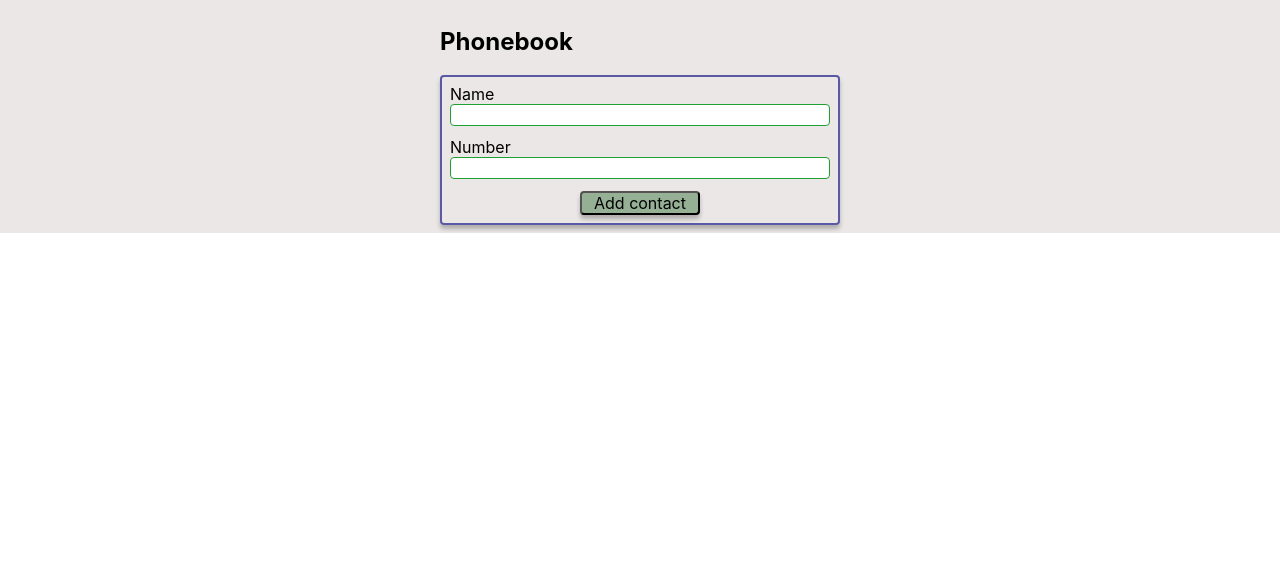
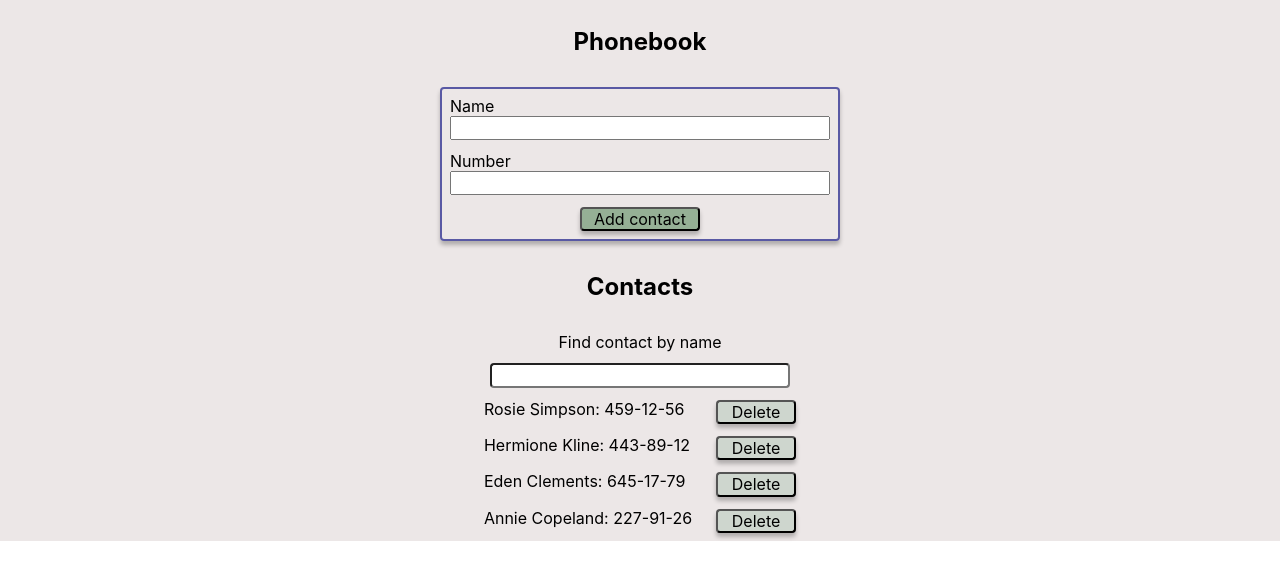
Before and after one commit to Victoria-Panayoti/goit-react-hw-08-phonebook, a React (Create React App) app: page / in a window 1280 px wide. Shown: the top 580 px of the page. Built offline with nearby package versions, Linux system fonts and the light colour scheme.

Commit message:
set contacts to LS

```diff
--- a/src/components/App.jsx
+++ b/src/components/App.jsx
@@ -1,21 +1,88 @@
-import { React, Component } from 'react';
-import { ContactForm } from './ContactForm/ContactForm';
+import React, { Component } from 'react';
+import { Contacts } from './Contacts/Contacts';
+import { Filter } from './Filter/Filter';
+import { PhonebookForm } from './Form/Form';
 import { GlobalStyle } from './GlobalStyle';
 import { Layout } from './Layout/Layout';
 
 export class App extends Component {
   state = {
-    contacts: [],
+    contacts: [
+      { id: 'id-1', name: 'Rosie Simpson', number: '459-12-56' },
+      { id: 'id-2', name: 'Hermione Kline', number: '443-89-12' },
+      { id: 'id-3', name: 'Eden Clements', number: '645-17-79' },
+      { id: 'id-4', name: 'Annie Copeland', number: '227-91-26' },
+    ],
+    filter: '',
   };
+
   addContact = newContact => {
-    this.setState(prevState => ({
-      contacts: [...prevState.contact, newContact]
+    const { contacts } = this.state;
+    const alreadyExistingName = contacts.find(
+      contact =>
+        contact.name.toLowerCase() === newContact.name.toLocaleLowerCase()
+    );
+    const alreadyExistingNumber = contacts.find(
+      contact => contact.number === newContact.number
+    );
+
+    if (alreadyExistingName || alreadyExistingNumber) {
+      alert(
+        `${newContact.name} or ${newContact.number} is already in contacts`
+      );
+    } else {
+      this.setState(prevState => ({
+        contacts: [...prevState.contacts, newContact],
+      }));
+    }
+  };
+
+  searchContact = e => {
+    this.setState({ filter: e.currentTarget.value });
+  };
+
+  showContact = () => {
+    return [...this.state.contacts].filter(contact =>
+      contact.name.toLowerCase().includes(this.state.filter.toLocaleLowerCase())
+    );
+  };
+  deleteContact = id => {
+    this.setState(state => ({
+      contacts: state.contacts.filter(contact => contact.id !== id),
     }));
+  };
+
+  componentDidMount() {
+    const savedContacts = localStorage.getItem('contacts');
+    console.log('Component DidMount');
+    if (savedContacts !== null) {
+      this.setState({ contacts: JSON.parse(savedContacts) });
+    } else {
+      this.setState({ contacts: this.state.contacts });
+    }
   }
+  componentDidUpdate(prevProps, prevState) {
+    console.log('DidUpdate');
+    console.log('prevState', prevState);
+    console.log('this state', this.state);
+    if (prevState.contacts !== this.state.contacts) {
+      localStorage.setItem('contacts', JSON.stringify(this.state.contacts));
+    }
+  }
+
   render() {
+    console.log('render');
+    const { filter } = this.state;
+    const showContact = this.showContact();
     return (
       <Layout>
-        <ContactForm onSubmit={this.addContact} />
+        <h2>Phonebook</h2>
+        <PhonebookForm onSave={this.addContact} />
+        <h2>Contacts</h2>
+        <Filter search={filter} onSearch={this.searchContact} />
+        {showContact && (
+          <Contacts contacts={showContact} onDelete={this.deleteContact} />
+        )}
         <GlobalStyle />
       </Layout>
     );
--- a/src/components/ContactForm/ContactForm.jsx
+++ /dev/null
@@ -1,66 +0,0 @@
-import PropTypes from 'prop-types';
-import { Formik } from 'formik';
-import { Component } from 'react';
-import * as Yup from 'yup';
-import {
-  Form,
-  FormField,
-  ErrorMessage,
-  FormButton,
-  Input,
-} from './ContactForm.styled';
-
-const PhonebookSchema = Yup.object().shape({
-  name: Yup.string()
-    .trim()
-    .min(2, 'Too Short!')
-    .max(16, 'Too Long!')
-    .required('Required field'),
-  number: Yup.string()
-    .min(2, 'Too Short!')
-    .max(16, 'Too Long!')
-    .matches(
-      /\+?\d{1,4}?[-.\s]?\(?\d{1,3}?\)?[-.\s]?\d{1,4}[-.\s]?\d{1,4}[-.\s]?\d{1,9}/,
-      'Phone number must be digits and can contain spaces, dashes, parentheses and can start with +'
-    )
-    .required('Required field'),
-});
-export class ContactForm extends Component {
-  state = {
-    name: '',
-    number: '',
-  };
-  handleSubmit = (values, { resetForm }) => {
-    resetForm();
-    console.log(values);
-  };
-  render() {
-    return (
-      <div>
-        <h2>Phonebook</h2>
-        <Formik
-          initialValues={this.state}
-          validationSchema={PhonebookSchema}
-          onSubmit={this.handleSubmit}
-        >
-          <Form autoComplete="off">
-            <FormField htmlFor="name">
-              Name
-              <Input name="name" />
-              <ErrorMessage name="name" component="span" />
-            </FormField>
-            <FormField htmlFor="number">
-              Number
-              <Input type="tel" name="number" />
-              <ErrorMessage name="number" component="span" />
-            </FormField>
-            <FormButton type="submit">Add contact</FormButton>
-          </Form>
-        </Formik>
-      </div>
-    );
-  }
-}
-ContactForm.propTypes = {
-  onSubmit: PropTypes.func.isRequired,
-}
--- /dev/null
+++ b/src/components/Contacts/Contacts.jsx
@@ -0,0 +1,25 @@
+import PropTypes from 'prop-types';
+import { ContactButton, ContactItem, ContactList } from './Contacts.styled';
+
+export const Contacts = ({ contacts, onDelete }) => {
+  return (
+    <ContactList>
+      {contacts.map(({ name, id, number }) => (
+        <ContactItem key={id}>
+          {name}: {number}
+          <ContactButton type="button" key={id} onClick={() => onDelete(id)}>Delete</ContactButton>
+        </ContactItem>
+      ))}
+    </ContactList>
+  );
+};
+Contacts.propTypes = {
+  contacts: PropTypes.arrayOf(
+    PropTypes.shape({
+      name: PropTypes.string.isRequired,
+      id: PropTypes.string.isRequired,
+      number: PropTypes.string.isRequired,
+    })
+  ).isRequired,
+  onDelete:PropTypes.func.isRequired,
+};
--- /dev/null
+++ b/src/components/Contacts/Contacts.styled.jsx
@@ -0,0 +1,23 @@
+import styled from 'styled-components';
+
+export const ContactList = styled.ul`
+  display: flex;
+  flex-direction: column;
+  gap: 12px;
+`;
+export const ContactItem = styled.li`
+    display:flex;
+    justify-content: space-between;
+`
+export const ContactButton = styled.button`
+  margin-left: 24px;
+  width: 80px;
+  box-shadow: 0px 4px 4px rgba(0, 0, 0, 0.25);
+  background-color: #ced6ce;
+  border-radius: 4px;
+  transition: background-color 250ms cubic-bezier(0.4, 0, 0.2, 1);
+  &:hover,
+  &:focus {
+    color: #b20e0e;
+  }
+`;
--- /dev/null
+++ b/src/components/Filter/Filter.jsx
@@ -0,0 +1,14 @@
+import PropTypes from 'prop-types';
+import { Label, Input } from './Filter.styled';
+
+export const Filter = ({ search, onSearch }) => (
+  <Label>
+    Find contact by name
+    <Input type="text" value={search} onChange={onSearch} />
+  </Label>
+);
+
+Filter.propTypes = {
+  search: PropTypes.string.isRequired,
+  onSearch: PropTypes.func.isRequired,
+};
--- /dev/null
+++ b/src/components/Filter/Filter.styled.jsx
@@ -0,0 +1,17 @@
+import styled from 'styled-components';
+
+export const Label = styled.label`
+  display: flex;
+  flex-direction: column;
+  align-items: center;
+  gap: 12px;
+`;
+export const Input = styled.input`
+  width: 300px;
+  border-radius: 4px;
+  &:hover,
+  &:focus {
+    border: 3px solid #20a033;
+    color: #2f6117;
+  }
+`;
--- /dev/null
+++ b/src/components/Form/Form.jsx
@@ -0,0 +1,57 @@
+import PropTypes from 'prop-types';
+import { Formik, Field } from 'formik';
+import { Form, FormField, ErrorMessage, FormButton } from './Form.styled';
+import * as Yup from 'yup';
+import { nanoid } from 'nanoid';
+
+const initialValues = {
+  name: '',
+  number: '',
+};
+const PhonebookSchema = Yup.object().shape({
+  name: Yup.string()
+    .trim()
+    .min(6, 'Too Short!')
+    .max(16, 'Too Long!')
+    .matches(
+      /^[a-zA-Za-яА-Я]+(([' -][a-zA-Za-яА-Я ])?[a-zA-Za-яА-Я]*)*$/,
+      "Name may contain only letters, apostrophe, dash and spaces. For example Adrian, Jacob Mercer, Charles de Batz de Castelmore d'Artagnan"
+    )
+    .required('Required field!'),
+  number: Yup.string()
+    .matches(
+      /\+?\d{1,4}?[-.\s]?\(?\d{1,3}?\)?[-.\s]?\d{1,4}[-.\s]?\d{1,4}[-.\s]?\d{1,9}/,
+      'Phone number must be digits and can contain spaces, dashes, parentheses and can start with +'
+    )
+    .required('Required field!'),
+});
+export const PhonebookForm = ({ onSave }) => {
+  const handleSubmit = (values, { resetForm }) => {
+    resetForm();
+    onSave({ ...values, id: nanoid() });
+  };
+  return (
+    <Formik
+      initialValues={initialValues}
+      validationSchema={PhonebookSchema}
+      onSubmit={handleSubmit}
+    >
+      <Form autoComplete='off'>
+        <FormField htmlFor="name">
+          Name
+          <Field name="name" required />
+          <ErrorMessage name="name" component="span" />
+        </FormField>
+        <FormField htmlFor="number">
+          Number
+          <Field type="tel" name="number" required />
+          <ErrorMessage name="number" component="span" />
+        </FormField>
+        <FormButton type="submit">Add contact</FormButton>
+      </Form>
+    </Formik>
+  );
+};
+PhonebookForm.propTypes = {
+  onSave:PropTypes.func.isRequired,
+}
--- a/src/components/ContactForm/ContactForm.styled.jsx
+++ b/src/components/Form/Form.styled.jsx
@@ -1,9 +1,5 @@
 import styled from 'styled-components';
-import {
-  Form as FormikForm,
-  Field as FormikField,
-  ErrorMessage as FormikErrorMessage,
-} from 'formik';
+import { Form as FormikForm, ErrorMessage as FormikErrorMessage } from 'formik';
 
 export const Form = styled(FormikForm)`
   width: 400px;
@@ -19,16 +15,7 @@ export const FormField = styled.label`
   display: flex;
   flex-direction: column;
 `;
-export const Input = styled(FormikField)`
-  border: 1px solid #20a033;
-  border-radius: 4px;
-  outline: none;
-  transition: border 250ms cubic-bezier(0.4, 0, 0.2, 1);
-  &:hover,
-  &:focus {
-    border: 3px solid #20a033;
-  }
-`;
+
 export const ErrorMessage = styled(FormikErrorMessage)`
   font-size: 14px;
   color: red;
@@ -44,7 +31,7 @@ export const FormButton = styled.button`
   border-radius: 4px;
   transition: background-color 250ms cubic-bezier(0.4, 0, 0.2, 1);
   &:hover,
-  &:focus {
+  &:focus{
     background-color: #20a033;
   }
 `;
--- /dev/null
+++ b/src/index.css
@@ -0,0 +1,15 @@
+@import-normalize; /* bring in normalize.css styles */
+
+body {
+  margin: 0;
+  font-family: -apple-system, BlinkMacSystemFont, 'Segoe UI', 'Roboto', 'Oxygen',
+    'Ubuntu', 'Cantarell', 'Fira Sans', 'Droid Sans', 'Helvetica Neue',
+    sans-serif;
+  -webkit-font-smoothing: antialiased;
+  -moz-osx-font-smoothing: grayscale;
+}
+
+code {
+  font-family: source-code-pro, Menlo, Monaco, Consolas, 'Courier New',
+    monospace;
+}
--- a/src/index.js
+++ b/src/index.js
@@ -1,6 +1,7 @@
 import React from 'react';
 import ReactDOM from 'react-dom/client';
 import { App } from 'components/App';
+import './index.css';
 
 ReactDOM.createRoot(document.getElementById('root')).render(
   <React.StrictMode>
```
